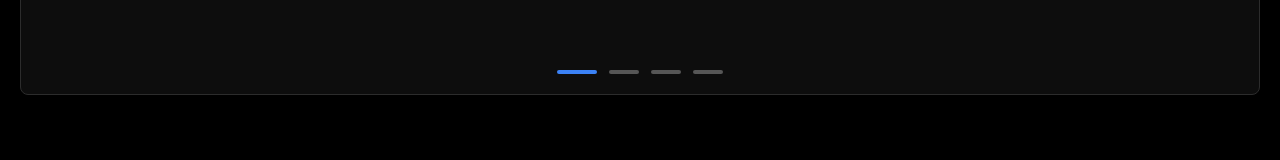
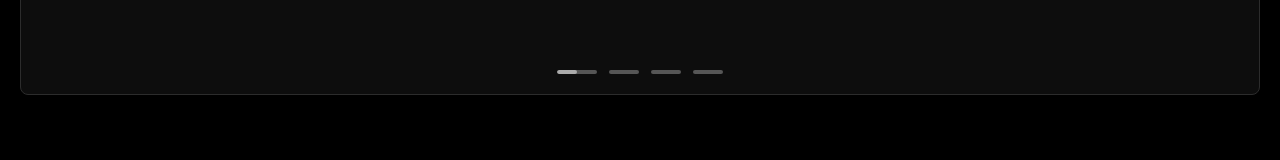
Before and after one commit to temalev/ourum-landing, a Nuxt app: page / in a window 1280 px wide. Shown: the part 387-547 px from the top of the page. Built offline with nearby package versions, Linux system fonts and the light colour scheme.

Commit message:
карусель

```diff
--- a/components/Carousel.vue
+++ b/components/Carousel.vue
@@ -1,5 +1,8 @@
 <template>
-  <div class="carousel">
+  <div
+    class="carousel"
+    :style="{ '--interval': `${props.interval}ms` }"
+  >
     <div class="carousel__container">
       <div
         class="carousel__track"
@@ -47,7 +50,13 @@
         :class="{ 'carousel__indicator--active': index === currentIndex }"
         @click="goTo(index)"
         :aria-label="`Перейти к слайду ${index + 1}`"
-      />
+      >
+        <span
+          v-if="index === currentIndex && props.autoplay"
+          class="carousel__indicator-progress"
+          :key="`progress-${currentIndex}`"
+        />
+      </button>
     </div>
   </div>
 </template>
@@ -75,16 +84,19 @@ let intervalId = null;
 
 const next = () => {
   currentIndex.value = (currentIndex.value + 1) % props.items.length;
+  resetAutoplay();
 };
 
 const prev = () => {
   currentIndex.value = currentIndex.value === 0
     ? props.items.length - 1
     : currentIndex.value - 1;
+  resetAutoplay();
 };
 
 const goTo = (index) => {
   currentIndex.value = index;
+  resetAutoplay();
 };
 
 const startAutoplay = () => {
@@ -97,6 +109,13 @@ const stopAutoplay = () => {
   if (intervalId) {
     clearInterval(intervalId);
     intervalId = null;
+  }
+};
+
+const resetAutoplay = () => {
+  if (props.autoplay) {
+    stopAutoplay();
+    startAutoplay();
   }
 };
 
@@ -192,6 +211,7 @@ onUnmounted(() => {
   }
 
   &__indicator {
+    position: relative;
     width: 30px;
     height: 4px;
     border-radius: 2px;
@@ -200,15 +220,35 @@ onUnmounted(() => {
     cursor: pointer;
     transition: all 0.3s ease;
     pointer-events: auto;
+    overflow: hidden;
 
     &:hover {
       background-color: rgba(255, 255, 255, 0.5);
     }
 
     &--active {
-      background-color: #3B82F6;
+      background-color: rgba(255, 255, 255, 0.3);
       width: 40px;
     }
+  }
+
+  &__indicator-progress {
+    position: absolute;
+    top: 0;
+    left: 0;
+    height: 100%;
+    background-color: rgba(255, 255, 255, 0.5);
+    border-radius: 2px;
+    animation: progressBar var(--interval) linear forwards;
+  }
+}
+
+@keyframes progressBar {
+  from {
+    width: 0%;
+  }
+  to {
+    width: 100%;
   }
 }
 
--- a/pages/index.vue
+++ b/pages/index.vue
@@ -1,6 +1,6 @@
 <template>
   <div class="index-page">
-    <Carousel :items="items" :autoplay="false">
+    <Carousel :items="items" :autoplay="true" :interval="10000">
       <template #default="{ item }">
         <div class="carousel-content">
           <h3 class="carousel-title">{{ item.title }}</h3>
```
